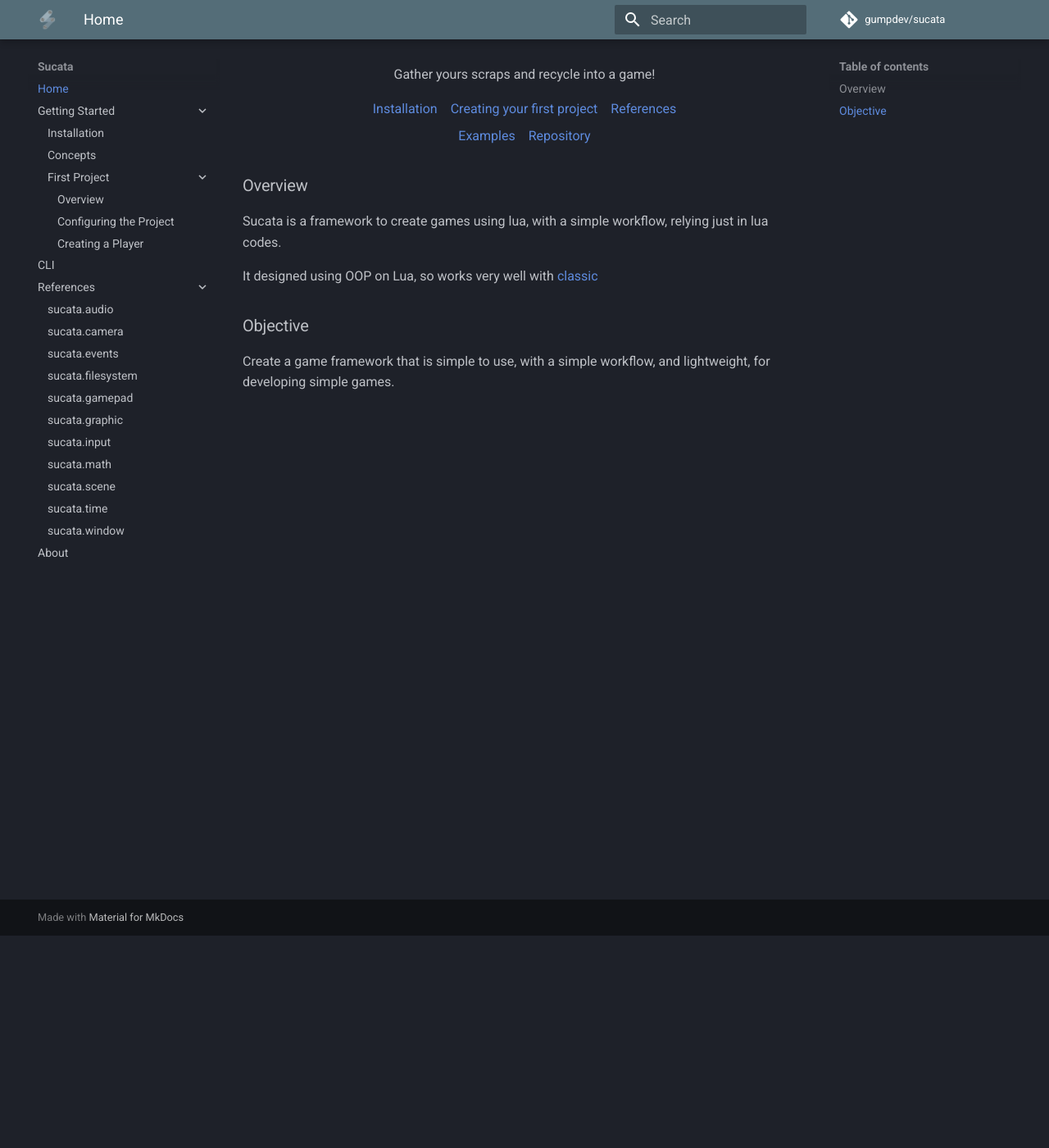
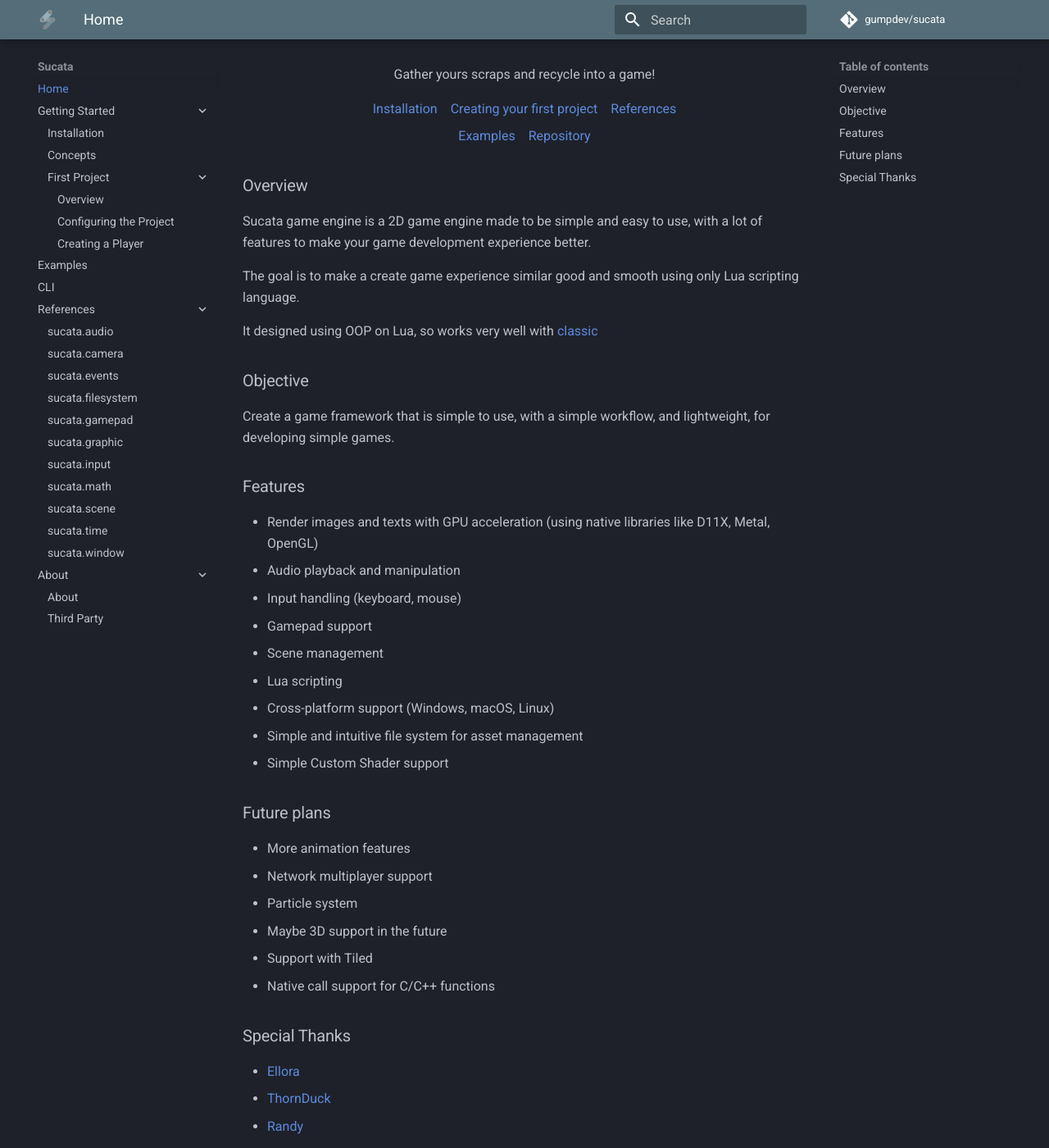
Before and after one commit to gumpdev/sucata-docs, an MkDocs documentation site: the page built from docs/index.md, in a window 1280 px wide and 1400 px high, scrolled down 259 px. Shown: the whole window at 82% size. Built offline with MkDocs 1.6.1 and Material for MkDocs 9.7.7, drawn with Linux system fonts in a browser that asks for light colours; comment, search, counter and statistics services are not loaded.

Commit message:
add more docs

```diff
--- a/docs/index.md
+++ b/docs/index.md
@@ -14,14 +14,15 @@
     <a href="/references/sucata.audio/"> References </a>
 </div>
 <div style="display:flex; justify-content: center; align-items: center; gap: 16px">
-    <a href="#"> Examples </a>
+    <a href="/examples/"> Examples </a>
     <a target="_blank" href="https://github.com/gumpdev/sucata"> Repository </a>
 </div>
 
 ### Overview
 
-Sucata is a framework to create games using lua, with a simple workflow, relying
-just in lua codes.
+Sucata game engine is a 2D game engine made to be simple and easy to use, with a lot of features to make your game development experience better.
+
+The goal is to make a create game experience similar good and smooth using only Lua scripting language.
 
 It designed using OOP on Lua, so works very well with
 [classic](https://github.com/rxi/classic)
@@ -30,3 +31,28 @@ It designed using OOP on Lua, so works very well with
 
 Create a game framework that is simple to use, with a simple workflow, and
 lightweight, for developing simple games.
+
+### Features
+- Render images and texts with GPU acceleration (using native libraries like D11X, Metal, OpenGL)
+- Audio playback and manipulation
+- Input handling (keyboard, mouse)
+- Gamepad support
+- Scene management
+- Lua scripting
+- Cross-platform support (Windows, macOS, Linux)
+- Simple and intuitive file system for asset management
+- Simple Custom Shader support
+
+### Future plans
+- More animation features
+- Network multiplayer support
+- Particle system
+- Maybe 3D support in the future
+- Support with Tiled
+- Native call support for C/C++ functions
+
+### Special Thanks
+
+- [Ellora](https://github.com/elloramir)
+- [ThornDuck](https://github.com/MuriloMGrosso)
+- [Randy](https://github.com/randyprime)
--- a/mkdocs.yml
+++ b/mkdocs.yml
@@ -40,6 +40,7 @@ nav:
           - Overview: getting-started/first-project/overview.md
           - Configuring the Project: getting-started/first-project/configuring-project.md
           - Creating a Player: getting-started/first-project/creating-player.md
+  - Examples: examples.md
   - CLI: cli.md
   - References:
     - sucata.audio: references/sucata.audio.md
@@ -53,4 +54,6 @@ nav:
     - sucata.scene: references/sucata.scene.md
     - sucata.time: references/sucata.time.md
     - sucata.window: references/sucata.window.md
-  - About: about.md
+  - About:
+    - About: about/about.md
+    - Third Party: about/third-party.md
```
Also changed, not shown: docs/about.md (deleted, +0 -1 lines), docs/about/about.md (added, +14 -0 lines), docs/about/third-party.md (added, +86 -0 lines), docs/examples.md (added, +11 -0 lines), docs/images/meteors.png (added).
